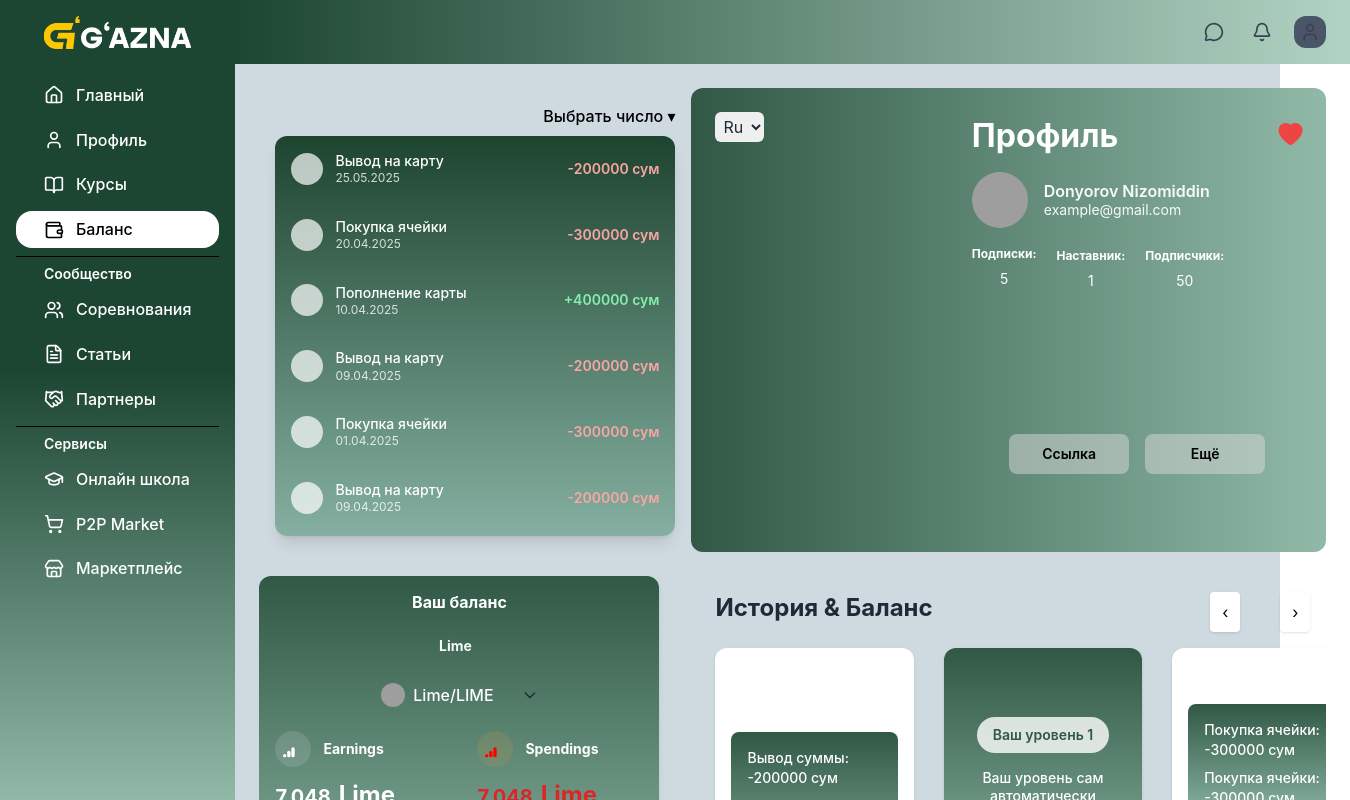
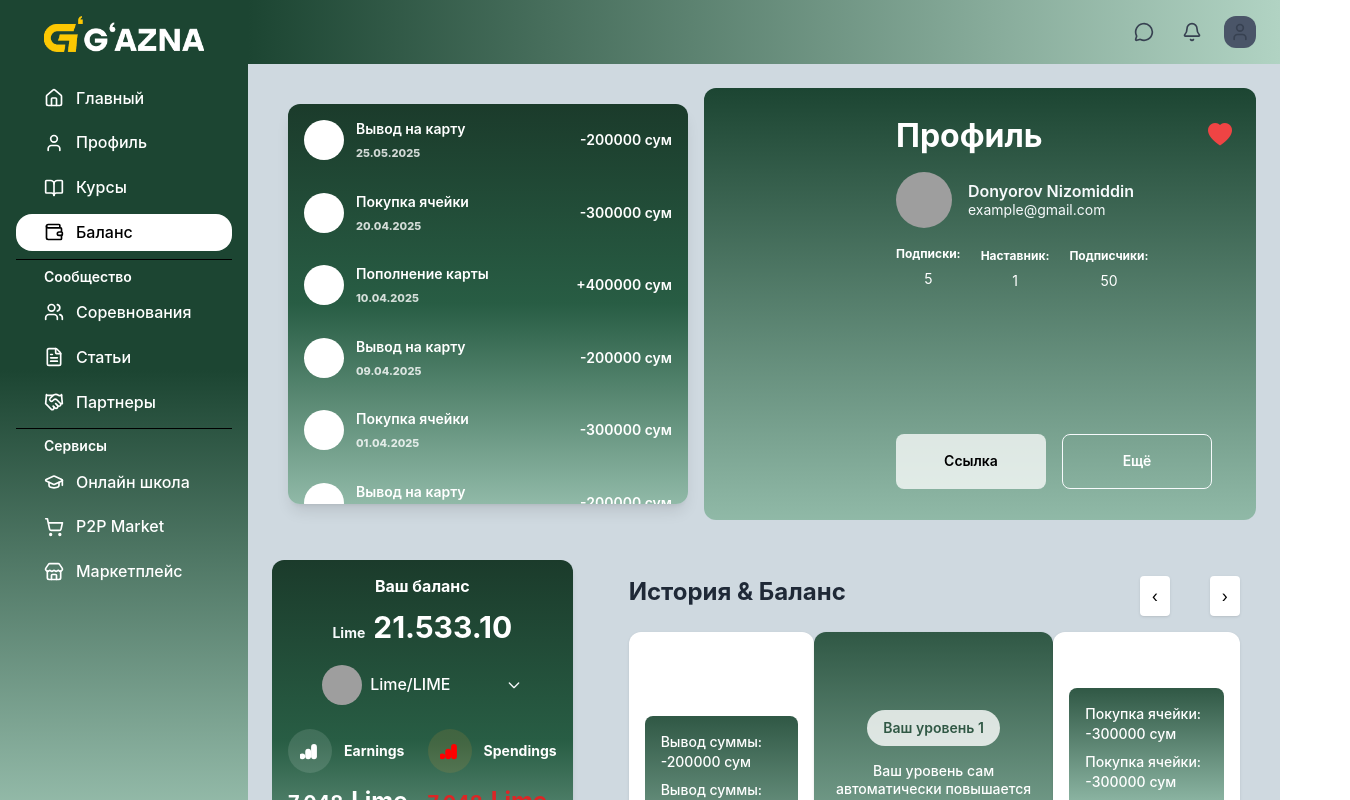
Before and after one commit to BekmuhammadDev/g-azna, a Vue app: page /balance in a window 1280 px wide. Shown: the whole page, 1350 px wide, since content can reach past the window. Built offline with nearby package versions, Linux system fonts and the light colour scheme; grey boxes are pictures that could not be loaded.

Commit message:
update and fix

```diff
--- a/src/components/Common/CButton.vue
+++ b/src/components/Common/CButton.vue
@@ -67,7 +67,7 @@ const variants: Record<TButtonVariants, string> = {
   warning: "bg-red text-white! hover:bg-red/90",
   missing: "bg-primary-100! text-white! hover:bg-primary/90 hover:text-white!",
   yellow: "bg-yellow-100 text-yellow! hover:bg-yellow/20",
-   gray: "bg-[#D9D9D980] text-black",
+   gray: "bg-[#FFFFFFBF] text-black",
 };
 
 const variantTexts: Record<TButtonVariants, string> = {
--- a/src/components/Sections/BalancePage/BalancePageScrollbar.vue
+++ b/src/components/Sections/BalancePage/BalancePageScrollbar.vue
@@ -61,31 +61,26 @@ const transactions = [
         type: 'negative',
     },
 
+
 ];
 </script>
 
 <template>
 
     <div class="w-[600px] p-4">
-        <div class="flex justify-end mb-2">
-            <button class="text-black font-medium">Выбрать число ▾</button>
-        </div>
-
-        <div
-            class="bg-gradient-to-b from-[#1d442f] to-[#85b0a1] rounded-xl shadow-lg w-[400px] h-[400px] overflow-auto divide-y divide-white/10">
+        <div class="bg-gradient-to-b from-[#1b3b2b] via-[#285d44] to-[#90b9a7] rounded-xl shadow-lg w-[400px] h-[400px] overflow-auto divide-y divide-white/10">
             <div class="max-h-[400px] overflow-y-auto">
                 <div v-for="(item, i) in transactions" :key="i"
                     class="flex items-center justify-between p-4 text-white hover:bg-white/10 transition">
                     <div class="flex items-center gap-3">
-                        <div class="h-8 w-8 rounded-full bg-white/70"></div>
+                        <div class="h-10 w-10 rounded-full bg-white"></div>
                         <div>
-                            <p class="text-sm font-medium">{{ item.title }}</p>
-                            <p class="text-xs text-white/80">{{ item.date }}</p>
+                            <p class="text-sm font-semibold mb-2">{{ item.title }}</p>
+                            <p class="text-[11px] font-extrabold text-white/80">{{ item.date }}</p>
                         </div>
                     </div>
                     <div :class="[
                         'text-sm font-semibold whitespace-nowrap',
-                        item.type === 'positive' ? 'text-green-300' : 'text-red-300',
                     ]">
                         {{ item.amount }}
                     </div>
--- a/src/components/Sections/ProfileSection.vue
+++ b/src/components/Sections/ProfileSection.vue
@@ -31,7 +31,7 @@ const isBalance = computed(() => route.path === '/balance');
 </script>
 
 <template>
-    <div class="bg-gradient-to-r  from-[#305845] to-[#90b9a7] p-6 rounded-xl justify-between  flex w-full ">
+    <div class="bg-gradient-to-b  from-[#1C4532] to-[#90b9a7] p-6 rounded-xl justify-between  flex w-full ">
 
         <div v-if="!isBalance">
             <div class="w-[400px] mt-10">
@@ -70,10 +70,10 @@ const isBalance = computed(() => route.path === '/balance');
         </div>
 
         <div v-if="isBalance">
-            <select name="" id="" class=" p-1 rounded-md">
+            <!-- <select name="" id="" class=" p-1 rounded-md">
                 <option value="">Ru</option>
                 <option value="">Uz</option>
-            </select>
+            </select> -->
         </div>
 
         <div>
@@ -112,9 +112,9 @@ const isBalance = computed(() => route.path === '/balance');
                 </div>
             </div>
 
-            <div v-if="isBalance" class="flex justify-center mt-36 gap-4">
-                <CButton variant="gray" text="Ссылка" class="w-[120px]" />
-                <CButton variant="gray" text="Ещё" class="w-[120px]" />
+            <div v-if="isBalance" class="flex justify-center mt-36 mr-5 gap-4">
+                <CButton variant="gray" text="Ссылка" class="w-[150px] h-[55px]" />
+                <CButton variant="missing" text="Ещё" class="w-[150px] border border-white-100 h-[55px]" />
             </div>
         </div>
 
--- a/src/components/Sections/ProfileStatsSection.vue
+++ b/src/components/Sections/ProfileStatsSection.vue
@@ -21,14 +21,14 @@ const toggleDropdown = () => {
 
 <template>
   <div class="flex gap-6 w-[400px]">
-    <div class="bg-gradient-to-b  from-[#305845] to-[#90b9a7]  p-4 shadow-md rounded-xl w-full">
+    <div class="bg-gradient-to-b  from-[#1b3b2b] via-[#285d44] to-[#90b9a7]  p-4 shadow-md rounded-xl w-full">
       <p class="text-center mb-3 font-bold text-white">Ваш баланс</p>
       <div class="text-3xl font-bold flex justify-center items-center text-gray-800 gap-2">
-        <span class="text-sm pt-3 text-white-100">{{ currencyLabel }}</span>
-        <h1 class="text-white">{{ balance }}</h1>
+        <span class="text-sm pt-3 text-white-100">Lime</span>
+        <h1 class="text-white"> 21.533.10</h1>
       </div>
 
-      <div class="flex justify-center mt-5">
+      <div class="flex justify-center mt-3">
         <div
           class="flex items-center gap-2 px-4 py-2 rounded-full cursor-pointer"
           @click="toggleDropdown"
@@ -36,12 +36,12 @@ const toggleDropdown = () => {
           <img
             :src="tokenLogo"
             alt="Token logo"
-            class="w-6 h-6 rounded-full object-cover"
+            class="w-10 h-10 rounded-full object-cover"
           />
-          <span class="font-medium text-white mr-5">{{ tokenName }}</span>
+          <span class="font-medium text-white mr-7">{{ tokenName }}</span>
           <svg
             xmlns="http://www.w3.org/2000/svg"
-            class="h-4 w-4 transition-transform duration-200"
+            class="h-4 w-4 transition-transform ml-5 text-white-100 duration-200"
             :class="{ 'rotate-180': open }"
             fill="none"
             viewBox="0 0 24 24"
@@ -57,7 +57,7 @@ const toggleDropdown = () => {
         <div>
           <div class="flex items-center gap-3 mb-3">
             <div class="bg-[#FFFEFE1F] rounded-full flex items-center justify-center p-2">
-              <SignalMedium class="w-5 h-5 justify-center" color="white" stroke-width="4" />
+              <SignalMedium class="w-7 h-7 relative left-1 bottom-1 justify-center" color="white" stroke-width="5" />
             </div>
             <h2 class="text-sm font-bold text-white">Earnings</h2>
           </div>
@@ -66,13 +66,13 @@ const toggleDropdown = () => {
             <h5 class="mt-1 font-bold text-xl text-white">{{ earnings1 }}</h5>
             <h1 class="text-2xl font-bold text-white">{{ currencyLabel }}</h1>
           </div>
-          <img :src="blackChart" alt="Black Chart" />
+          <img :src="brownChart" alt="Black Chart" />
         </div>
 
         <div>
           <div class="flex items-center gap-3 mb-3">
             <div class="bg-[#F9A1351F] rounded-full flex items-center justify-center p-2">
-              <SignalMedium color="red" class="w-5 h-5 justify-center" stroke-width="4" />
+              <SignalMedium color="red" class="w-7 h-7 relative left-1 bottom-1 justify-center" stroke-width="5" />
             </div>
             <h2 class="text-sm font-bold text-white">Spendings</h2>
           </div>
@@ -81,7 +81,7 @@ const toggleDropdown = () => {
             <h5 class="mt-1 font-bold text-xl text-red-600">{{ earnings2 }}</h5>
             <h1 class="text-2xl text-red-600 font-bold">{{ currencyLabel }}</h1>
           </div>
-          <img :src="brownChart" alt="Brown Chart" />
+          <img :src="blackChart" alt="Brown Chart" />
         </div>
       </div>
     </div>
--- a/src/pages/Balance.vue
+++ b/src/pages/Balance.vue
@@ -16,8 +16,8 @@ const userData = {
 
 <template>
   <main>
-    <div class="p-6 overflow-auto space-y-6">
-      <div class="flex justify-between">
+    <div class="p-6 overflow-auto">
+      <div class="flex justify-between mb-10">
         <BalancePageScrollbar />
         <ProfileSection :user="userData" @add-friend="handleAddFriend" />
       </div>
```
Also changed, not shown: src/assets/img/blackchart.png, src/assets/img/brownchart.png.
